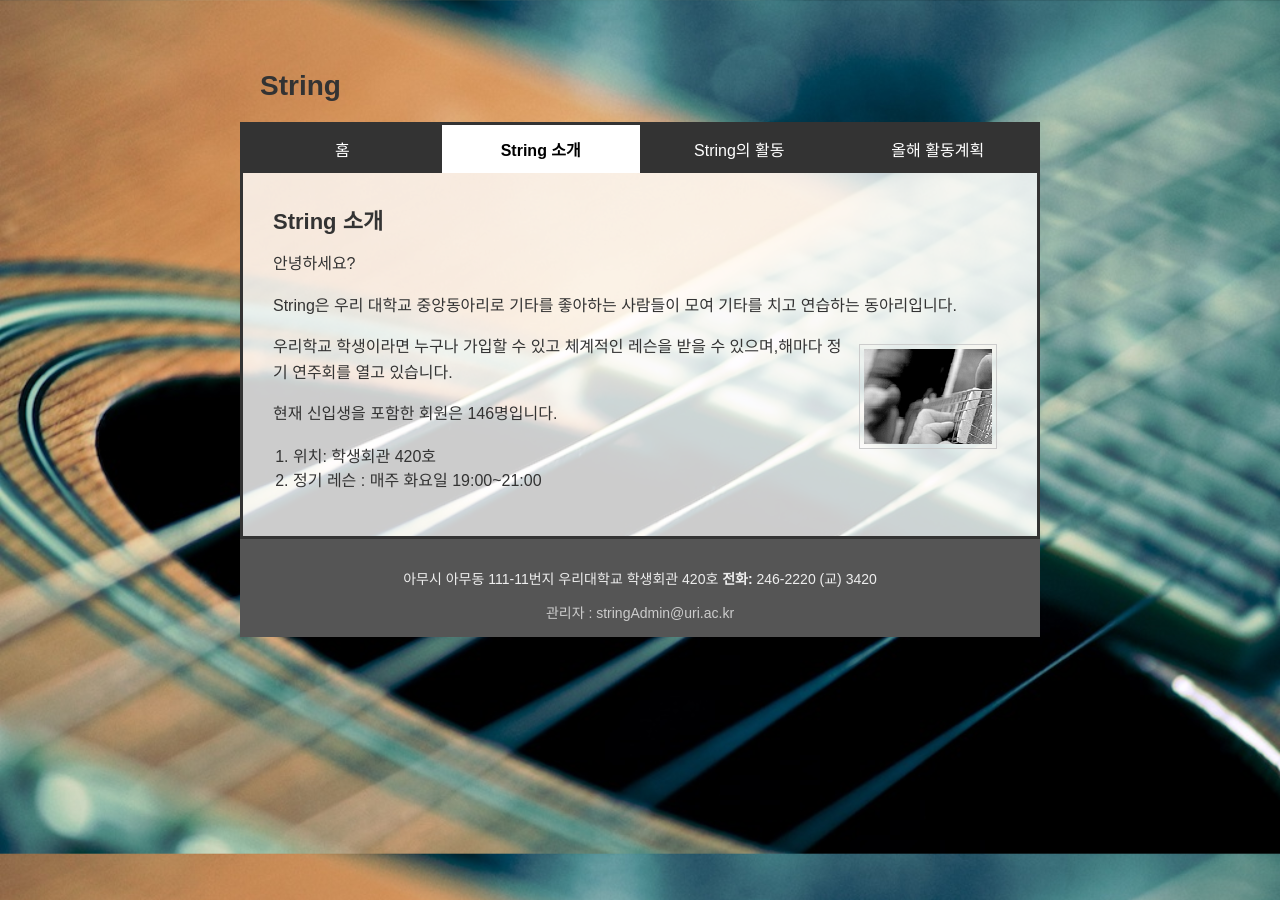
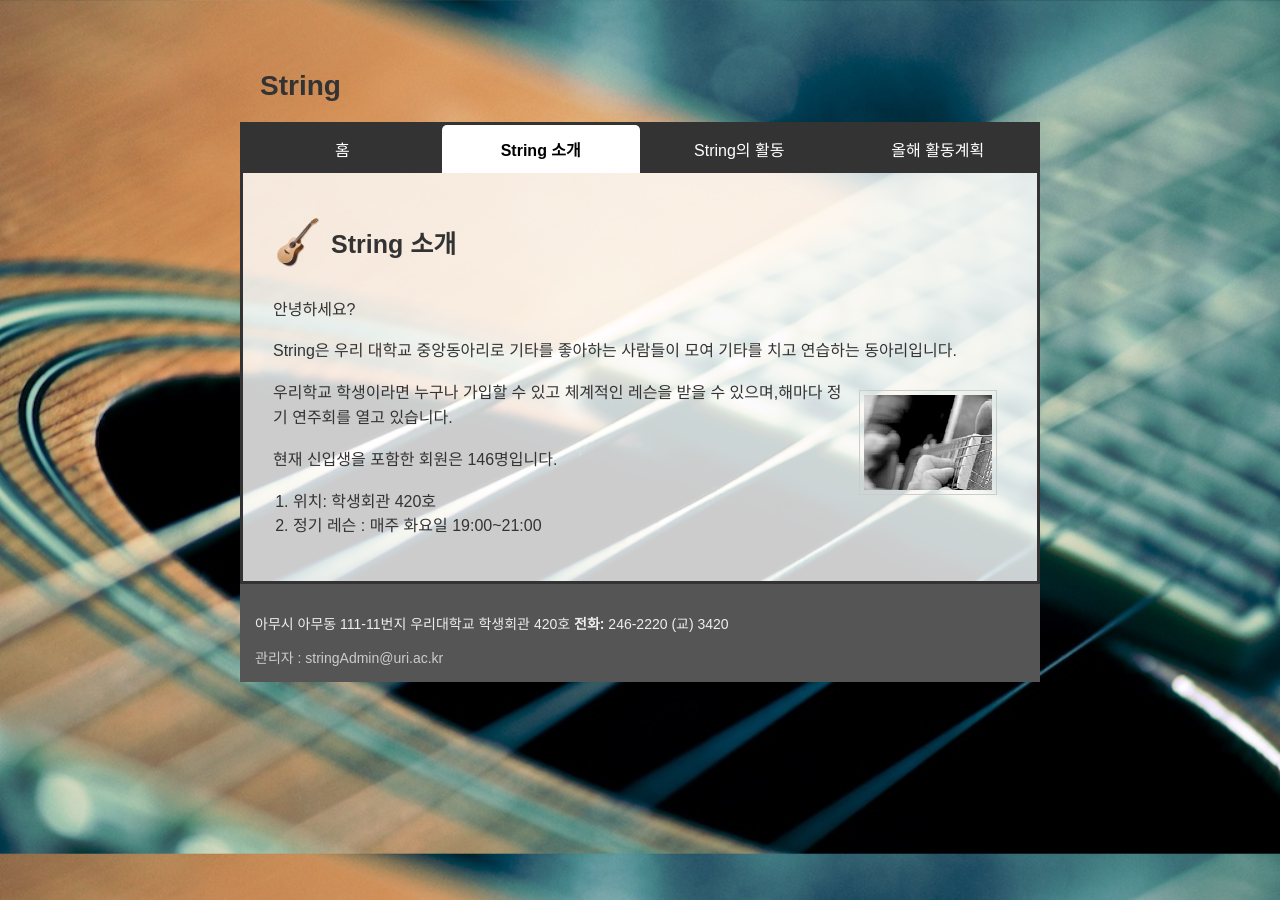
Before and after one commit to sehuikim02/Html_CSS_JavaScript_App, a plain HTML site: page html_css_stepbystep/intro.html in a window 1280 px wide. Drawn offline with Linux system fonts and the light colour scheme.

Commit message:
style.css 수정

```diff
--- a/html_css_stepbystep/css/style.css
+++ b/html_css_stepbystep/css/style.css
@@ -62,6 +62,7 @@ nav a.current {
     background: #fff;
     color: #000;
     font-weight: bold;
+    border-radius: 5px 5px 0 0;
 }
 
 /* =========================
@@ -75,6 +76,10 @@ article {
     padding: 30px;
 }
 article h2 {
+    font-size: 25px;
+}
+
+#header_wrapper {
     font-size: 22px;
     margin-top: 0;
     margin-bottom: 15px;
@@ -82,10 +87,13 @@ article h2 {
     align-items: center;
     gap: 8px;
 }
+.iconimg{
+    width: 50px;
+}
 article p {
     line-height: 1.6;
 }
-article img {
+.stringimg {
     float: right;
     margin: 10px;
     border: 1px solid #ccc;
@@ -135,7 +143,7 @@ th {
 footer {
     background: #555;
     color: #eee;
-    text-align: center;
+    text-align: left;
     padding: 15px;
     font-size: 14px;
 }
--- a/html_css_stepbystep/intro.html
+++ b/html_css_stepbystep/intro.html
@@ -23,10 +23,13 @@
 				</ul>
 			</nav>
 			<article>
-				<h2>String 소개</h2>
+				<div id="header_wrapper">
+					<img src="images/icon.png" class="iconimg" alt="string icon">
+					<h2>String 소개</h2>
+				</div>
 				<p>안녕하세요?</p>
 				<p>String은 우리 대학교 중앙동아리로 기타를 좋아하는 사람들이 모여 기타를 치고 연습하는 동아리입니다.</p>
-				<img src="images/b3.png">
+				<img src="images/b3.png" class="stringimg">
 				<p>우리학교 학생이라면 누구나 가입할 수 있고 체계적인 레슨을 받을 수 있으며,해마다 정기 연주회를 열고 있습니다.</p>
 				<p>현재 신입생을 포함한 회원은 146명입니다.</p>
 
```
Also changed, not shown: html_css_stepbystep/act.html (+8 -1 lines), html_css_stepbystep/plan.html (+5 -1 lines).
